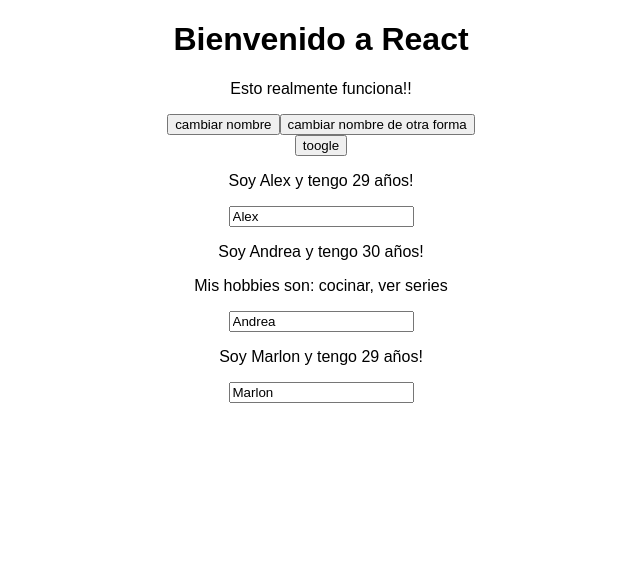
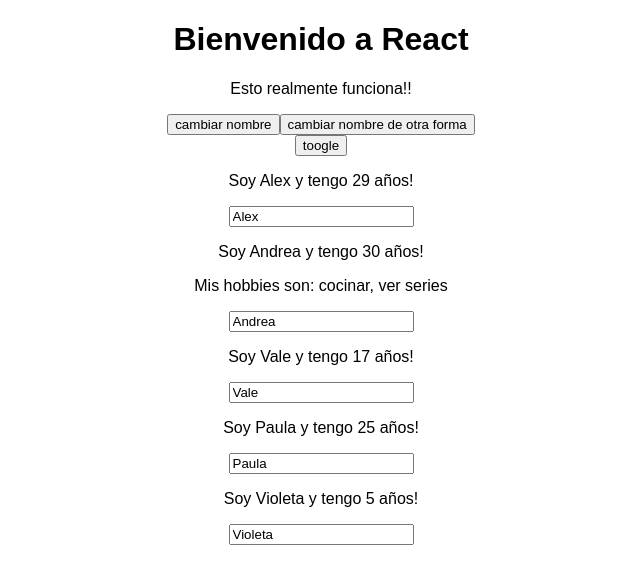
Before and after one commit to alexunjm/react-first-app, a React (Create React App) app: page / in a window 1280 px wide. Both pictures are taken after a click on the button "toogle". Shown: the top 584 px of the page, without its empty margins (319-959 px from the left). Built offline with nearby package versions, Linux system fonts and the light colour scheme.

Commit message:
iterar elementos

```diff
--- a/src/App.js
+++ b/src/App.js
@@ -7,7 +7,13 @@
   state = {
     title: "Bienvenido a React",
     pText: "Esto realmente funciona!!",
-    aName: "Marlon",
+    Persons: [
+		{id: 1, name: "Alex", age: 29},
+		{id: 2, name: "Andrea", age: 30, hobbies: ['cocinar', 'ver series']},
+		{id: 3, name: "Vale", age: 17},
+		{id: 4, name: "Paula", age: 25},
+		{id: 5, name: "Violeta", age: 5}
+	],
     showPersons: false
   };
 
@@ -21,9 +27,14 @@
     });
   };
 
-  changeNameHandler = event => {
+  changeNameHandler = (event, id) => {
+	const Persons = [...this.state.Persons];
+	const index = Persons.findIndex(person => person.id === id);
+	const person = Persons[index];
+	person.name = event.target.value;
+	Persons[index] = person;
     this.setState({
-      aName: event.target.value
+      Persons
     });
   };
 
@@ -39,19 +50,16 @@
     if (this.state.showPersons) {
       Persons = (
         <div>
-          <Person name="Alex" age="29" />
-          <Person
-            name="Andrea"
-            age="30"
-            click={this.switchNameHandler.bind(this, null)}
-          >
-            Mis hobbies son: cocinar, ver series
-          </Person>
-          <Person
-            name={this.state.aName}
-            age="29"
-            changed={this.changeNameHandler}
-          />
+			{this.state.Persons.map(p => {
+				if(p.hobbies) {
+					return (
+						<Person key={p.id} name={p.name} age={p.age} changed={event => this.changeNameHandler(event, p.id)} >
+						Mis hobbies son: {p.hobbies.map((h, index, array) => index < array.length-1 ? h + ', ' : h)}
+						</Person>
+					);
+				}
+				return <Person key={p.id} name={p.name} age={p.age} changed={(event) => this.changeNameHandler(event, p.id)} />;
+			})}
         </div>
       );
     }
```
